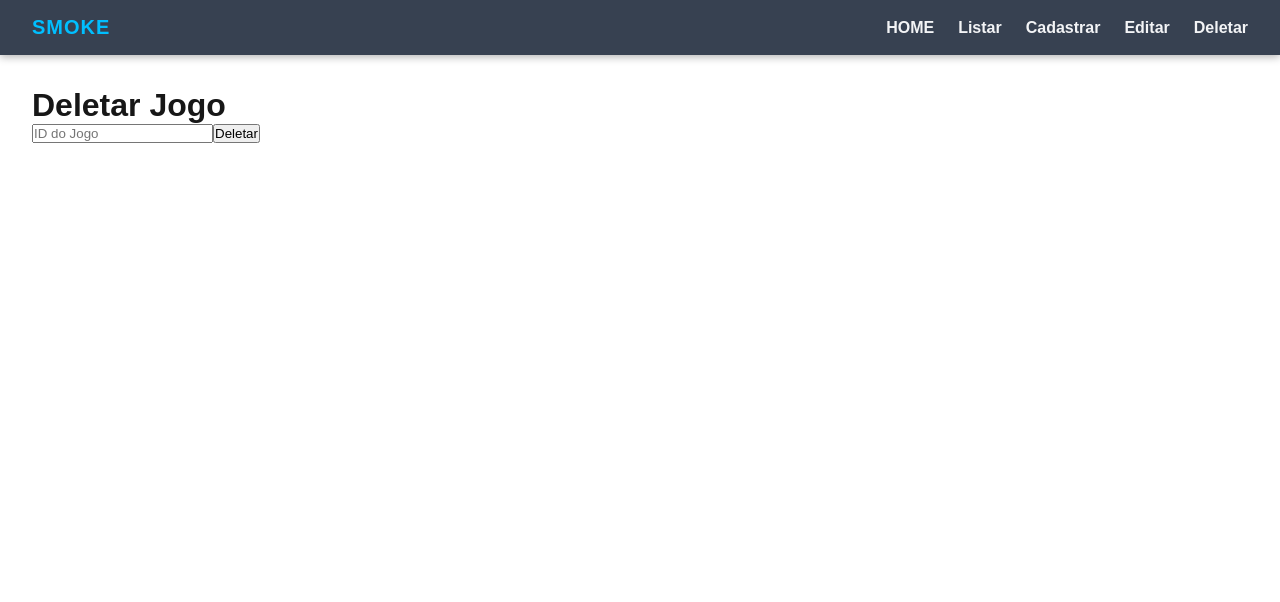
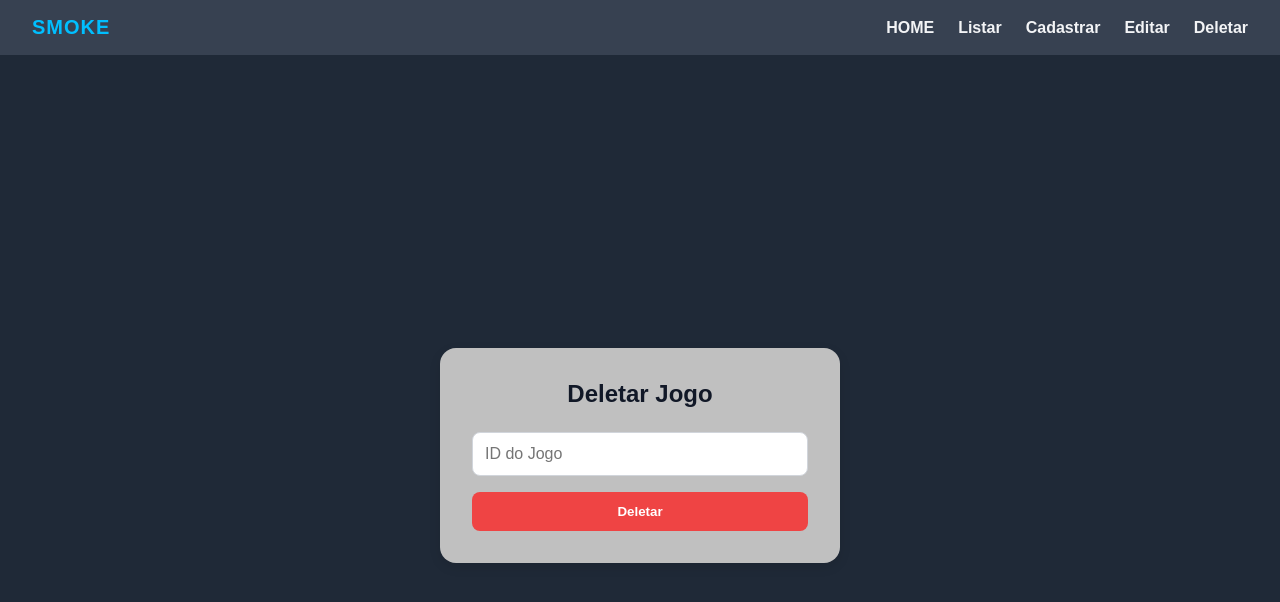
Before and after one commit to GuiKre/Smoke, a Next.js app in the folder Smoke/smoke-next/: page /game/delete in a window 1280 px wide. Shown: the top 602 px of the page. Built offline with nearby package versions, Linux system fonts and the light colour scheme.

Commit message:
Criação do CSS do GET e DELETE

```diff
--- a/Smoke/smoke-next/app/game/delete/page.tsx
+++ b/Smoke/smoke-next/app/game/delete/page.tsx
@@ -24,18 +24,86 @@ export default function DeleteGame() {
   };
 
   return (
-    <div style={{ padding: '2rem' }}>
-      <h1>Deletar Jogo</h1>
-      <form onSubmit={deletar}>
+    <div
+      style={{
+        minHeight: '100vh',
+        background: '#1f2937',
+        display: 'flex',
+        justifyContent: 'center',
+        alignItems: 'center',
+        padding: '2rem',
+        fontFamily: 'Arial, sans-serif',
+      }}
+    >
+      <div
+        style={{
+          background: '#C0C0C0',
+          padding: '2rem',
+          borderRadius: '1rem',
+          boxShadow: '0 4px 12px rgba(0, 0, 0, 0.1)',
+          width: '100%',
+          maxWidth: '400px',
+        }}
+      >
+        <h1
+          style={{
+            marginBottom: '1.5rem',
+            fontSize: '1.5rem',
+            color: '#111827',
+            textAlign: 'center',
+          }}
+        >
+          Deletar Jogo
+        </h1>
+
+        <form onSubmit={deletar} style={{ display: 'flex', flexDirection: 'column', gap: '1rem' }}>
           <input
             type="text"
             placeholder="ID do Jogo"
             value={id}
             onChange={(e) => setId(e.target.value)}
+            style={inputEstilo}
           />
-        <button type="submit">Deletar</button>
+          <button
+            type="submit"
+            style={{
+              padding: '0.75rem',
+              backgroundColor: '#ef4444',
+              color: 'white',
+              border: 'none',
+              borderRadius: '0.5rem',
+              cursor: 'pointer',
+              fontWeight: 'bold',
+              transition: 'background 0.3s',
+            }}
+            onMouseOver={(e) => (e.currentTarget.style.backgroundColor = '#dc2626')}
+            onMouseOut={(e) => (e.currentTarget.style.backgroundColor = '#ef4444')}
+          >
+            Deletar
+          </button>
         </form>
-      {mensagem && <p>{mensagem}</p>}
+
+        {mensagem && (
+          <p
+            style={{
+              marginTop: '1rem',
+              color: mensagem.includes('sucesso') ? '#10b981' : '#ef4444',
+              fontWeight: 'bold',
+              textAlign: 'center',
+            }}
+          >
+            {mensagem}
+          </p>
+        )}
+      </div>
     </div>
   );
 }
+
+const inputEstilo: React.CSSProperties = {
+  padding: '0.75rem',
+  borderRadius: '0.5rem',
+  border: '1px solid #d1d5db',
+  fontSize: '1rem',
+  outlineColor: '#ef4444',
+};
```
Also changed, not shown: Smoke/smoke-next/app/game/get/page.tsx (+64 -10 lines), 2 other files (tests, documents, lock files or other folders). Lines whose indentation alone changed are shown as unchanged.
